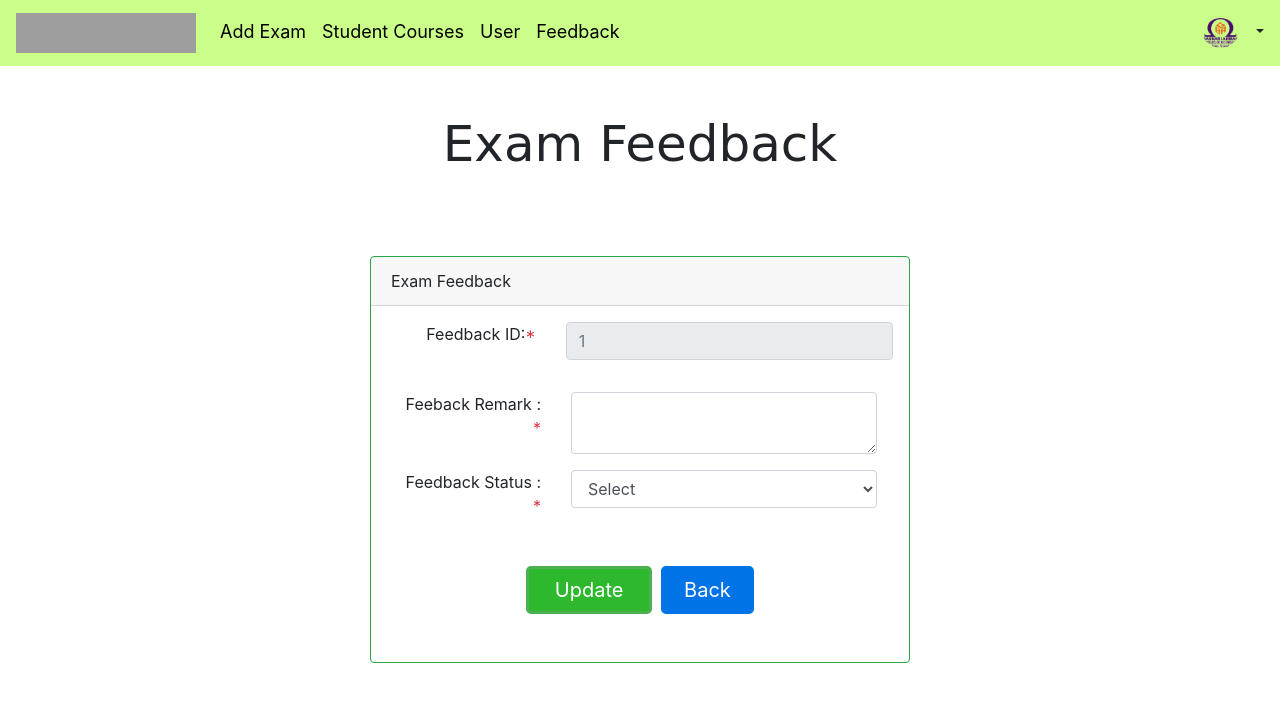
After one commit to kishoredurai/bitexam, a PHP site: page /examination-application/master/feedback_add.php?examid=1 in a window 1280 px wide. The commit adds this page. Shown: the top 702 px of the page. Run offline with PHP 8.4, Linux system fonts and the light colour scheme; the visitor is signed in with stand-in values (Sample User, id 1); data that the repository does not hold is empty; some libraries are stand-ins or nearby versions; grey boxes are pictures that could not be loaded.

Commit message:
feedback edited in master

```diff
--- a/include/exam_header.php
+++ b/include/exam_header.php
@@ -1,9 +1,9 @@
-<!--// source code modified by jacksonsilass@gmail.com +255 763169695 from weblessons -->
 <!DOCTYPE html>
 <html lang="en">
 <head>
-  	<title>Online Examination System in PHP</title>
-  	<meta charset="utf-8">
+<link rel="icon" href="../include/bit1.png " type="image/icon type">
+  	<title>Online Examination System - datastack</title>
+      	<meta charset="utf-8">
   	<meta name="viewport" content="width=device-width, initial-scale=1">
   	<link rel="stylesheet" href="../style1/bootstrap.min.css">
     <link rel="stylesheet" href="../style1/dataTables.bootstrap4.min.css">
--- a/include/user_header.php
+++ b/include/user_header.php
@@ -3,8 +3,9 @@
 <html lang="en">
 
 <head>
-  <title>Online Examination System in PHP</title>
-  <meta charset="utf-8">
+<link rel="icon" href="../include/bit1.png " type="image/icon type">
+  	<title>Online Examination System - datastack</title>
+      <meta charset="utf-8">
   <meta name="viewport" content="width=device-width, initial-scale=1">
   <link rel="stylesheet" href="../style1/bootstrap.min.css">
   <link rel="stylesheet" href="../style1/dataTables.bootstrap4.min.css">
--- a/master/ajax_action.php
+++ b/master/ajax_action.php
@@ -262,7 +262,7 @@ if(isset($_POST['page']))
 				}
 				else
 				{
-					$result_button = '<a href="exam_result.php?code='.$row["online_exam_code"].'" class="btn btn-dark btn-sm">Result</a>';
+					$result_button = '<a href="exam_result.php?code='.$row["online_exam_code"].'" class="btn success btn-sm">Result</a>';
 				}
 
 				if($exam->Is_allowed_add_question($row['online_exam_id']))
@@ -283,7 +283,7 @@ if(isset($_POST['page']))
 
 				$sub_array[] = $question_button;
 
-				$sub_array[] = '<a href="exam_enroll.php?code='.$row['online_exam_code'].'" class="btn btn-secondary btn-sm">Enroll</a>';
+				$sub_array[] = '<a href="exam_enroll.php?code='.$row['online_exam_code'].'" class="btn warning btn-sm">Enrolled</a>';
 
 				$sub_array[] = $result_button;
 
--- a/master/exam.php
+++ b/master/exam.php
@@ -16,7 +16,7 @@ include('../include/db.php');
 				<h3 class="panel-title">Online Exam List</h3>
 			</div>
 			<div class="col-md-3" align="right">
-				<button type="button" id="add_button" class="btn btn-info btn-sm">Add</button>
+				<button type="button" id="add_button" class="btn info btn-sm">Add</button>
 			</div>
 		</div>
 	</div>
@@ -33,8 +33,8 @@ include('../include/db.php');
 						<th>Right Answer Mark</th>
 						<th>Wrong Answer Mark</th>
 						<th>Status</th>
-						<th>Enroll</th>
 						<th>Question</th>
+						<th>Enrolled student</th>
 						<th>Result</th>
 						<th>Action</th>
 					</tr>
--- a/master/exam_result.php
+++ b/master/exam_result.php
@@ -19,8 +19,8 @@ include('header.php');
 				<h3 class="panel-title">Exam Result</h3>
 			</div>
 			<div class="col-md-3" align="right">
-				<a href="pdf_exam_result.php?code=<?php echo $_GET['code']; ?>" class="btn btn-danger btn-sm" target="_blank">PDF</a>
-				<a href="xls_exam_result.php?code=<?php echo $_GET['code']; ?>" s class="btn btn-success btn-sm" target="_blank">EXCEL</a>
+				<a href="pdf_exam_result.php?code=<?php echo $_GET['code']; ?>" class="btn danger btn-sm" target="_blank">PDF</a>
+				<a href="xls_exam_result.php?code=<?php echo $_GET['code']; ?>" s class="btn success btn-sm" target="_blank">EXCEL</a>
 			</div>
 		</div>
 	</div>
--- /dev/null
+++ b/master/feedback_add.php
@@ -0,0 +1,88 @@
+<?php
+
+
+
+require_once '../include/db.php';
+
+include('../include/db.php');
+include('header.php');
+
+$fid = intval($_GET['examid']);
+$admin_id = $_SESSION["admin_id"];
+
+if(isset($_POST['change'])) {
+
+    $remark = $_POST["remark"];
+    $status = $_POST["status"];
+    $result = mysqli_query($db, "update feedback_table set feed_remark='$remark',feed_status='$status',staff_id='$admin_id' where f_id='$fid';");
+    echo '<script>alert("Feedback Changed")</script>';
+    echo "<script>window.location.href='staff_feedback.php'</script>";
+}
+?>
+<br><br>
+<div class="container">
+    <h1 style="align-content: center;font-size:50px;font-family:cursive;" align="center">Exam Feedback</h1><br>
+
+    <div class="row">
+        <div class="col-md-3">
+        </div>
+        <div class="col-md-6" style="margin-top:50px;">
+
+
+            <div class="card border border-success">
+                <div class="card-header">Exam Feedback
+                </div>
+                <!-- <div class="card-header" style="font-family:comic sans MS;color:blue;font-size:larger;"><center>Student Login</center></div> -->
+                <div class="modal-body">
+                <form method="post" id="feedback_add">
+                    <div class="form-group">
+                        <div class="row">
+                            <label class="col-md-4 text-right">Feedback ID:<span class="text-danger">*</span></label>
+                            <div class="col-md-8">
+                                <input type="text" placeholder="<?php echo $fid; ?>" name="feedid" id="online_exam_title" class="form-control" disabled />
+
+                            </div>
+                        </div>
+                    </div>
+                    <div class="modal-body">
+                        <div class="form-group">
+                            <div class="row">
+                                <label class="col-md-4 text-right">Feeback Remark : <span class="text-danger">*</span></label>
+                                <div class="col-md-8">
+                                    <textarea type="text" row="15" cols="50" name="remark" id="online_exam_title" class="form-control"></textarea>
+
+                                </div>
+                            </div>
+                        </div>
+
+                        <div class="form-group">
+                            <div class="row">
+                                <label class="col-md-4 text-right">Feedback Status : <span class="text-danger">*</span></label>
+                                <div class="col-md-8">
+                                    <select name="status" id="online_exam_duration" class="form-control">
+                                        <option value="">Select</option>
+                                        <option value="solved">Solved</option>
+                                        <option value="declined">Declined</option>
+
+                                    </select>
+                                </div>
+                            </div>
+                        </div>
+
+                        <div class="form-group" align="center">
+                            <br>
+                            <input type="submit" name="change" id="user_login" class="btn success" value=" Update " />&nbsp;
+                            <a class="btn blue" href="staff_feedback.php">Back</a>
+                        </div>
+                        </form>
+
+
+
+                    </div>
+                </div>
+            </div>
+            <div class="col-md-3">
+
+            </div>
+        </div>
+    </div>
--- a/master/header.php
+++ b/master/header.php
@@ -14,8 +14,9 @@ $exam->admin_session_private();
 <html lang="en">
 
 <head>
-    <title>Online Examination System in PHP</title>
-    <meta charset="utf-8">
+<link rel="icon" href="../include/bit1.png " type="image/icon type">
+  	<title>Online Examination System - datastack</title>
+          <meta charset="utf-8">
     <meta name="viewport" content="width=device-width, initial-scale=1">
     <link rel="stylesheet" href="style1/bootstrap.min.css">
     <link rel="stylesheet" href="style1/Datatables.bootstrap4.min.css">
@@ -72,7 +73,7 @@ WHERE admin_id = '" . $_SESSION['admin_id'] . "'
         ?>
             <form class="form-inline my-2 my-lg-0">
             <div class="dropdown "> &emsp;&nbsp;&nbsp;&nbsp;
-              <a class="dropdown-toggle" padding="10dp" type="button" data-toggle="dropdown">&nbsp;&nbsp;&nbsp;&nbsp; <img class="rounded-circle" width="30" height="30" alt="100x100" src="https://upload.wikimedia.org/wikipedia/en/7/77/Bannari_Amman_Institute_of_Technology_logo.png" data-holder-rendered="true">&nbsp;<?php echo $row["admin_name"]; ?>
+              <a class="dropdown-toggle" padding="10dp" type="button" data-toggle="dropdown">&nbsp;&nbsp;&nbsp;&nbsp; <img class="rounded-circle" width="35" height="30" alt="100x100" src="../include/bit1.png" data-holder-rendered="true">&nbsp;&nbsp;<b><?php echo $row["admin_name"]; ?></b>
                 <span class="caret"></span></a>
               <ul class="dropdown-menu ">
                 <a class="dropdown-item " href="profile.php">Profile</a>
--- a/student/header.php
+++ b/student/header.php
@@ -1,8 +1,6 @@
-<!--// source code modified by jacksonsilass@gmail.com +255 763169695 from weblessons -->
 <!DOCTYPE html>
 <html lang="en">
 <head>
-  	<title>Online Examination System in PHP</title>
   	<meta charset="utf-8">
   	<meta name="viewport" content="width=device-width, initial-scale=1">
   	<link rel="stylesheet" href="../style1/bootstrap.min.css">
@@ -14,6 +12,8 @@
     <script src="../style1/dataTables.min.js"></script>
     <script src="../style1/dataTables.bootstrap4.min.js"></script>
   	<link rel="stylesheet" href="../style/style.css" />
+
+
     <link rel="stylesheet" href="../style/TimeCircles.css" />
     <script src="../style/TimeCircles.js"></script>
     <link href="../style/button.css" rel="stylesheet" type="text/css">
--- a/student/index.php
+++ b/student/index.php
@@ -162,6 +162,7 @@ if (isset($_SESSION["user_id"])) {
 						$('#enroll_button').attr('disabled', false);
 						$('#enroll_button').removeClass('btn-warning');
 						$('#enroll_button').addClass('btn-success');
+						$('#enroll_button').attr('disabled', 'disabled');
 						$('#enroll_button').text('Enroll success');
 						window.location.href='enroll_exam.php';
 					}
--- a/student/submit.php
+++ b/student/submit.php
@@ -45,9 +45,9 @@ $body = '<html><body><head>
 
 $sql= "UPDATE user_exam_enroll_table SET exam_status='Completed',attendance_status='Present' ,remark='tabswitching',exam_outtime=CURRENT_TIMESTAMP() WHERE user_id = $id and exam_id= $examid;";
 $result = mysqli_query($db, $sql);
+echo "<script>window.location.href='index.php'</script>";
 
 $exam->send_email($receiver_email,$subject,$body);
-header("location:enroll_exam.php");
 }
 
 
@@ -59,5 +59,5 @@ $sql= "UPDATE user_exam_enroll_table SET exam_status='Completed',attendance_stat
 $result = mysqli_query($db, $sql);
 }
 
-header("location:enroll_exam.php");
+echo "<script>window.location.href='index.php'</script>";
 ?>
--- a/style/button.css
+++ b/style/button.css
@@ -1,5 +1,5 @@
 .btn {
-    border: 2px solid white;
+    border: 3px solid white;
     border-radius: 5px;
     padding: 6px 20px;
     font-size: 20px;
@@ -60,3 +60,14 @@
     background-color: white;
     color: #dd0b0b;
 }
+
+.yellow {
+    background-color: #e6d819;
+    border-color: #e6d819;
+    color: white;
+}
+
+.yello:hover {
+    background-color: white;
+    color: #e6d819;
+}
--- a/user_ajax_action.php
+++ b/user_ajax_action.php
@@ -421,6 +421,8 @@ if(isset($_POST['page']))
 				if($row["online_exam_status"] == 'Completed')
 				{
 					//$view_exam = '<a href="view.php?code='.$row["online_exam_code"].'" class="btn warning btn-sm">View Exam</a>';
+					$view_exam = '<span class="badge badge-success">Exam Completed</span>';
+
 				}
 				if($row["online_exam_status"] == 'Started' and $row["exam_status"] == 'Completed')
 				{
```
Also changed, not shown: master/staff_feedback.php (+20 -7 lines), master/user.php (+28 -30 lines), feedback_image/BIT - Copy.jpg (added), include/BIT - Copy.png (added), include/bit1.png (added), include/icon.jpg (added), include/icon1.jpg (added).
